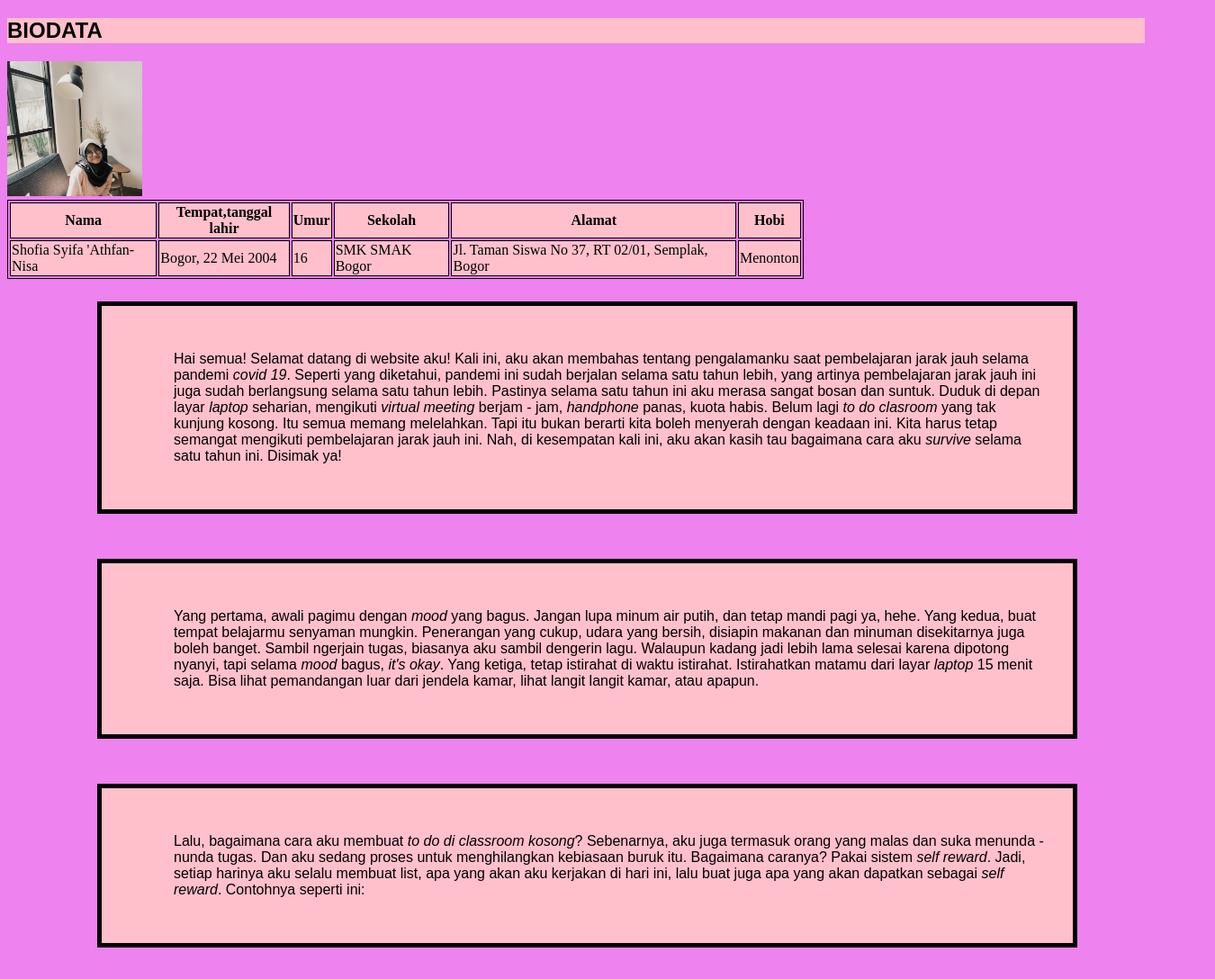
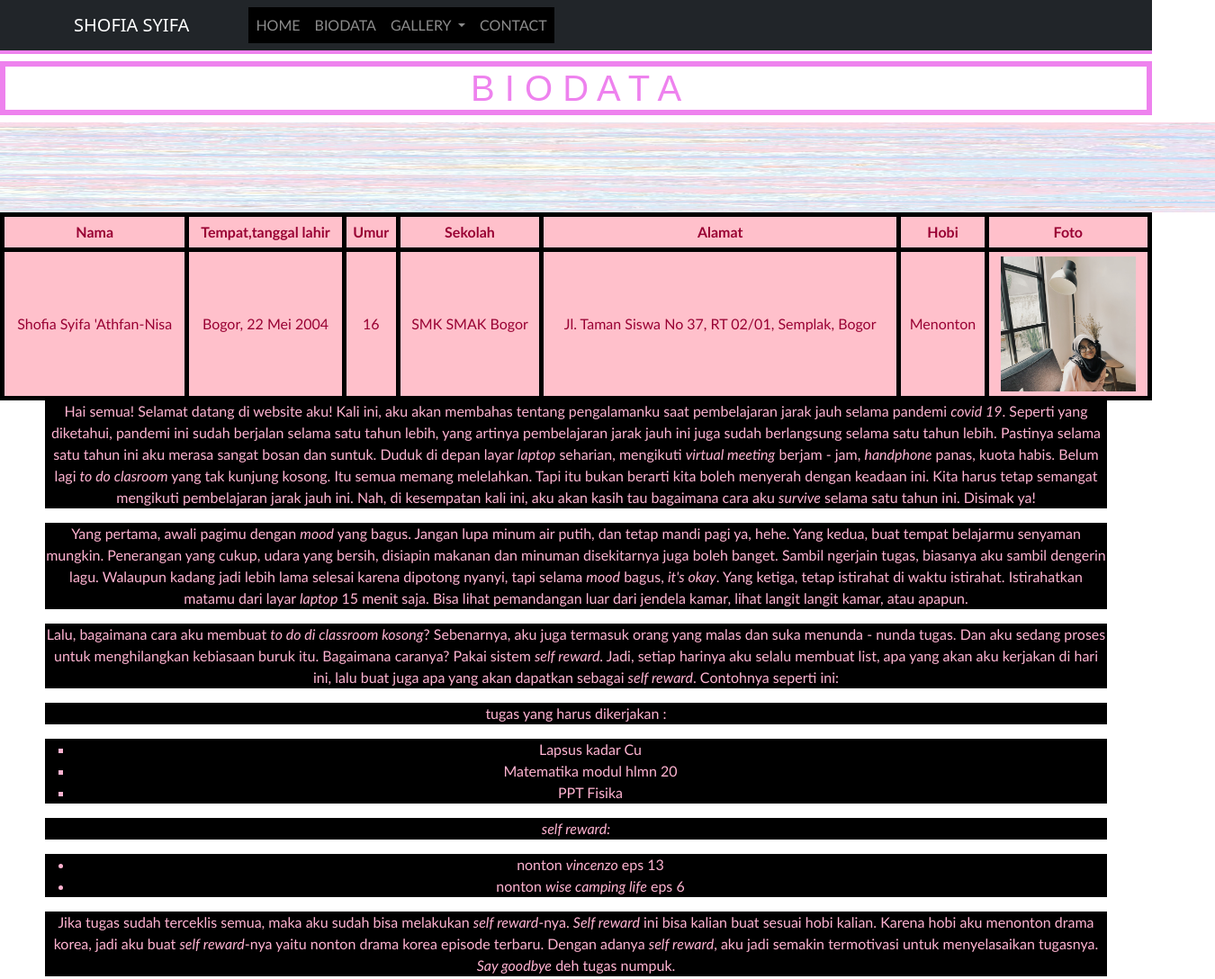
Before and after one commit to shofiasyifa/shofiasyifa.github.io, a plain HTML site: page index.html in a window 1280 px wide. Shown: the top 1088 px of the page at 90% size, 1350 px wide, since content can reach past the window. Drawn offline with nearby package versions, Linux system fonts and the light colour scheme.

Commit message:
Add files via upload

```diff
--- a/index.html
+++ b/index.html
@@ -1,19 +1,58 @@
-<!DOCTYPE html>
-<html>
+<!doctype html>
+<html lang="en">
   <head>
     <link rel="stylesheet" href="style.css">
+    <!-- Bootstrap CSS -->
+    <link href="https://cdn.jsdelivr.net/npm/bootstrap@5.0.1/dist/css/bootstrap.min.css" rel="stylesheet" integrity="sha384-+0n0xVW2eSR5OomGNYDnhzAbDsOXxcvSN1TPprVMTNDbiYZCxYbOOl7+AMvyTG2x" crossorigin="anonymous">
+    <title>Website Shofi</title>
   </head>
+<body id="page-top">
+  <h1><b>BIODATA</b></h1>
+  <nav class="navbar navbar-expand-lg navbar-dark bg-dark fixed-top" id="mainNav">
+    <div class="container">
+        <a class="navbar-brand" href="#">SHOFIA SYIFA</a>
+        <button class="navbar-toggler navbar-toggler-right" type="button" data-toggle="collapse" data-target="#navbarNav" aria-controls="navbarNav" aria-expanded="false" aria-label="Toggle navigation">
+            <span class="navbar-toggler-icon"></span>
+        </button>
+        <div class="collapse navbar-collapse" id="navbarNav">
+         <ul class="navbar-nav ml-auto">
+          <li class="nav-item active">
+            <a class="nav-link js-scroll-trigger" aria-current="page" href="#home">HOME</a>
+          </li>
+          <li class="nav-item">
+            <a class="nav-link js-scroll-trigger" href="#biodata">BIODATA</a>
+          </li>
+          <li class="nav-item dropdown">
+            <a class="nav-link dropdown-toggle" href="#gallery" id="navbarDropdown" role="button" data-bs-toggle="dropdown" aria-expanded="false">
+            GALLERY
+            </a>
+            <ul class="dropdown-menu" aria-labelledby="navbarDropdown">
+              <li><a class="dropdown-item" href="#">Hobi</a></li>
+              <li><hr class="dropdown-divider"></li>
+              <li><a class="dropdown-item" href="#">Sains</a></li>
+              <li><hr class="dropdown-divider"></li>
+              <li><a class="dropdown-item" href="#">Liburan</a></li>
+            </ul>
+          </li>
+            <li class="nav-item">
+              <a class="nav-link js-scroll-trigger" href="#contact">CONTACT</a>
+            </li>
+        </ul>
+      </div>
+    </div>
+  </nav>
     <style>
-table, th, td {border: 1px solid black;}
+    table, th, td {
+      border: 5px solid black;
+      border-collapse: collapse;}
+    th, td{
+      padding: 5px;
+    }
+    table, th, td {text-align: center;}
     </style>
-	<title>Website Shofia Syifa 'Athfan-Nisa</title>
-</head>
-<body>
-<h2><b>BIODATA</b></h2>
-
-<img src="foto shofi.jpeg" alt="foto shofi" style="width:150px;height:150px;">
-
-<table style="width:70%">
+    <h1> B I O D A T A </h1>
+    <img src="pink pattern.jpg" alt="pink pattern" style="width:1350px;height:100px;">
+<table style="width: 100%">
   <tr>
     <th>Nama</th>
     <th>Tempat,tanggal lahir</th>
@@ -21,6 +60,7 @@ table, th, td {border: 1px solid black;}
     <th>Sekolah</th>
     <th>Alamat</th>
     <th>Hobi</th>
+    <th>Foto</th>
   </tr>
   <tr>
     <td>Shofia Syifa 'Athfan-Nisa</td>
@@ -29,6 +69,7 @@ table, th, td {border: 1px solid black;}
     <td>SMK SMAK Bogor</td>
     <td>Jl. Taman Siswa No 37, RT 02/01, Semplak, Bogor</td>
     <td>Menonton</td>
+    <td>  <img src="foto shofi.jpeg" alt="foto shofi" style="width:150px;height:150px;"> </td>
   </tr>
 </table>
 <p>Hai semua! Selamat datang di website aku! Kali ini, aku akan membahas tentang pengalamanku saat pembelajaran jarak jauh selama pandemi <i>covid 19</i>. Seperti yang diketahui, pandemi ini sudah berjalan selama satu tahun lebih, yang artinya pembelajaran jarak jauh ini juga sudah berlangsung selama satu tahun lebih. Pastinya selama satu tahun ini aku merasa sangat bosan dan suntuk. Duduk di depan layar <i>laptop</i> seharian, mengikuti <i>virtual meeting</i> berjam - jam, <i>handphone</i> panas, kuota habis. Belum lagi <i>to do clasroom</i> yang tak kunjung kosong. Itu semua memang melelahkan. Tapi itu bukan berarti kita boleh menyerah dengan keadaan ini. Kita harus tetap semangat mengikuti pembelajaran jarak jauh ini. Nah, di kesempatan kali ini, aku akan kasih tau bagaimana cara aku <i>survive</i> selama satu tahun ini. Disimak ya!</p>
@@ -45,5 +86,19 @@ table, th, td {border: 1px solid black;}
   <li>nonton <i>vincenzo</i> eps 13</li>
   <li>nonton <i>wise camping life</i> eps 6</li>
 </ul>
-<p>Jika tugas sudah terceklis semua, maka aku sudah bisa melakukan s<i>elf reward</i>-nya. <i>Self reward</i> ini bisa kalian buat sesuai hobi kalian. Karena hobi aku menonton drama korea, jadi aku buat <self reward</i>nya yaitu nonton drama korea episode terbaru. Dengan adanya <i>self reward</i>, aku jadi semakin termotivasi untuk menyelasaikan tugasnya. <i>Say goodbye</i> deh tugas numpuk.</p>
+<p>Jika tugas sudah terceklis semua, maka aku sudah bisa melakukan <i>self reward</i>-nya. <i>Self reward</i> ini bisa kalian buat sesuai hobi kalian. Karena hobi aku menonton drama korea, jadi aku buat <i>self reward</i>-nya yaitu nonton drama korea episode terbaru. Dengan adanya <i>self reward</i>, aku jadi semakin termotivasi untuk menyelasaikan tugasnya. <i>Say goodbye</i> deh tugas numpuk.</p>
 <p>Sampai sini dulu ya. Semoga tulisanku ini bermanfaat. Sampai jumpa di pembahasan selanjutnya!</p>
+
+
+    <!-- Optional JavaScript; choose one of the two! -->
+
+    <!-- Option 1: Bootstrap Bundle with Popper -->
+    <script src="https://cdn.jsdelivr.net/npm/bootstrap@5.0.1/dist/js/bootstrap.bundle.min.js" integrity="sha384-gtEjrD/SeCtmISkJkNUaaKMoLD0//ElJ19smozuHV6z3Iehds+3Ulb9Bn9Plx0x4" crossorigin="anonymous"></script>
+
+    <!-- Option 2: Separate Popper and Bootstrap JS -->
+    <!--
+    <script src="https://cdn.jsdelivr.net/npm/@popperjs/core@2.9.2/dist/umd/popper.min.js" integrity="sha384-IQsoLXl5PILFhosVNubq5LC7Qb9DXgDA9i+tQ8Zj3iwWAwPtgFTxbJ8NT4GN1R8p" crossorigin="anonymous"></script>
+    <script src="https://cdn.jsdelivr.net/npm/bootstrap@5.0.1/dist/js/bootstrap.min.js" integrity="sha384-Atwg2Pkwv9vp0ygtn1JAojH0nYbwNJLPhwyoVbhoPwBhjQPR5VtM2+xf0Uwh9KtT" crossorigin="anonymous"></script>
+    -->
+  </body>
+</html>
--- a/style.css
+++ b/style.css
@@ -1,45 +1,28 @@
-body {
-	background-color: violet;
-}
-h2{
-	background-color: pink;
-}
-tr {
-	background-color: pink;
-}
-h2 {
-	font-family: "Copperplate", Fantasy
-}
-p {
-	font-family: "Papyrus", Fantasy
-}
-ul {
-	font-family: "Monaco", Monospace
-}
-p {
-	margin-top: 25px;
-	margin-bottom: 50px;
-	margin-right: 75px;
-	margin-left:100px;
-	background-color: pink;
-}
-p {
-	border: 5px solid black;
-	padding-top: 50px;
-	padding-right: 30px;
-	padding-bottom: 50px;
-	padding-left: 80px;
-}
-ul {
-	margin-top: 25px;
-	margin-bottom: 50px;
-	margin-right: 75px;
-	margin-left:100px;
-	background-color: pink;
-}
-ul {
-	border: 5px solid black;
-	padding-top: 50px;
-	padding-right: 30px;
-	padding-bottom: 50px;
-	padding-left: 80px;
+h1 {text-align: center;
+	border: 6px solid;
+	color : violet;}
+p {color : #ffb3d1;
+	text-align: center;}
+tr {color : #990033;
+	text-align: center;
+	border: 2px solid}
+ul {color : #ffb3d1;
+	text-align: center;}
+ul	{border-left: : 10px solid pink;
+	background-color : black;}
+tr {background-color: pink;}
+p {background-color: black}
+p {margin-top: 100px;
+	margin-right: 50px;
+	margin-left: 50px;
+	margin-bottom: 75px;}
+ul {margin-top: 100px;
+	margin-right: 50px;
+	margin-left: 50px;
+	margin-bottom: 75px;}
+h1 {font-family: Copperplate, Papyrus, fantasy;}
+p {font-family: "Trebuchet MS", Helvetica, sans-serif;}
+ul {font-family: "Trebuchet MS", Helvetica, sans-serif;}
+tr {font-family: "Trebuchet MS", Helvetica, sans-serif;}
+table {width: 50%}
+th {height: 20px;}
```
Also changed, not shown: pink pattern.jpg (added). Lines whose indentation alone changed are shown as unchanged.
